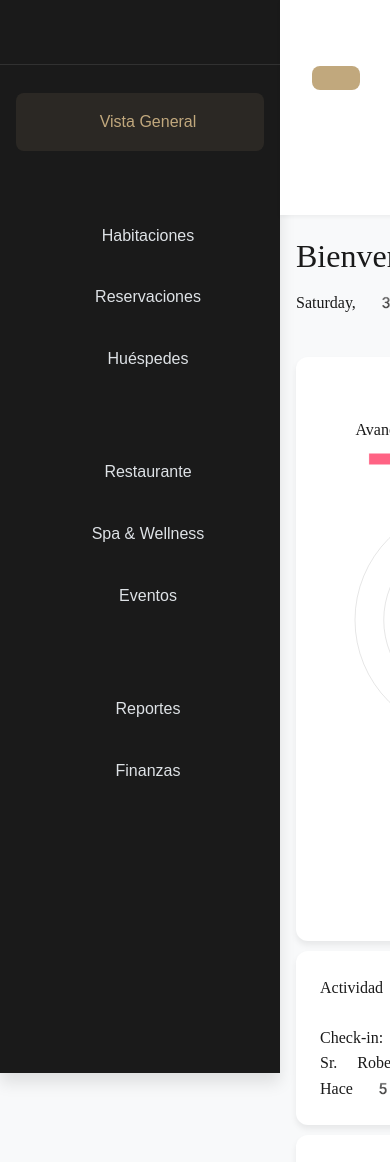
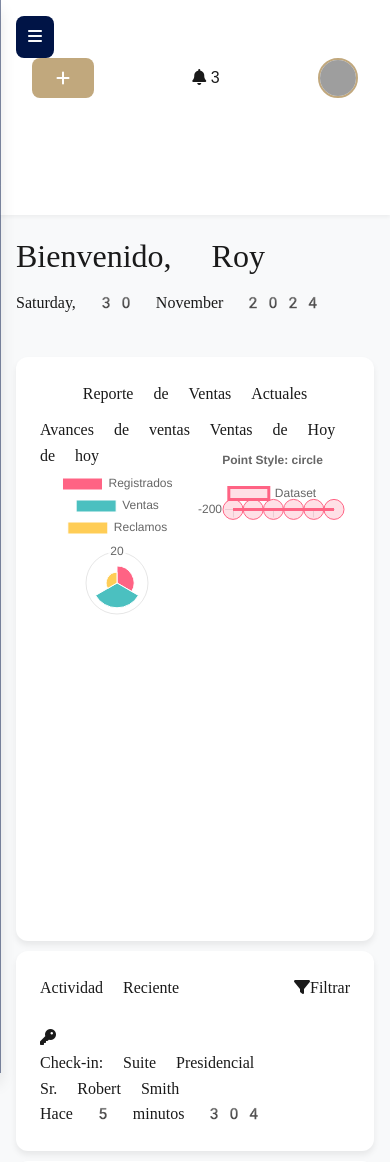
Before and after one commit to yukio-kayaba/admiminstrador_hotel_proyecto, a PHP site: page /index.php?vista=panel in a window 390 px wide; the page is wider, and only the part inside the window is pictured. Shown: the top 1162 px of that part. Run offline with PHP 8.4, Linux system fonts and the light colour scheme; grey boxes are pictures that could not be loaded.

Commit message:
responsive
hamburguer

```diff
--- a/adm_hotel_sky/view/css/panel.css
+++ b/adm_hotel_sky/view/css/panel.css
@@ -9,7 +9,7 @@
     /* Paleta neutral */
     --color-bg: #F8F9FA;
     --color-white: #FFFFFF;
-    --color-black: #1A1A1A;
+    --color-black: #001446;
     --color-gray-100: #F8F9FA;
     --color-gray-200: #E9ECEF;
     --color-gray-300: #DEE2E6;
@@ -50,6 +50,43 @@
     color: var(--color-black);
     line-height: 1.6;
 }
+.menu-toggle {
+    display: none;
+    position: fixed;
+    top: 1rem;
+    left: 1rem;
+    z-index: 1001;
+    background-color:  #001446;
+    border: none;
+    padding: 0.75rem;
+    border-radius: 8px;
+    cursor: pointer;
+    color: var(--color-bg);
+    transition: var(--transition);
+}
+
+.menu-toggle.active {
+    left: 270px; /* Ajustar según el ancho de tu sidebar */
+}
+
+/* Estilos para el overlay */
+.sidebar-overlay {
+    display: none;
+    position: fixed;
+    top: 0;
+    left: 0;
+    right: 0;
+    bottom: 0;
+    background: rgba(0, 0, 20, 0.5);
+    z-index: 999;
+    opacity: 0;
+    transition: opacity 0.3s ease;
+}
+
+.sidebar-overlay.active {
+    display: block;
+    opacity: 1;
+}
 
 /* Layout Principal */
 .admin-container {
@@ -60,12 +97,13 @@
 /* Sidebar */
 .sidebar {
     width: var(--sidebar-width);
-    background: var(--color-black);
+    background:#001446; ;
     position: fixed;
     height: 100vh;
     overflow-y: auto;
     transition: var(--transition);
     box-shadow: var(--shadow-lg);
+    z-index: 1000;
 }
 
 .brand {
@@ -324,17 +362,34 @@
     :root {
         --sidebar-width: 80px;
     }
-
+    .menu-toggle {
+        display: block;
+    }
+    .main-content {
+        margin-left: 0;
+        width: 100%;
+    }
     .brand h2,
     .brand span,
     .nav-section span,
     .sidebar-nav a span {
-        display: none;
+        display: block;
+    }
+    .sidebar{
+        transform: translateX(-100%);
+        transition: transform 0.4s ease;
     }
 
+    .sidebar.active {
+        transform: translateX(0);
+    }
     .sidebar-nav a {
         justify-content: center;
         padding: 1rem;
+    }
+
+    .main-content.sidebar-active {
+        padding-left: var(--sidebar-width);
     }
 }
 
@@ -352,7 +407,15 @@
         padding: 1rem;
     }
 }
+@media (max-width: 576px) {
+    .sidebar {
+        width: 85%; /* Hacer el sidebar más ancho en móviles muy pequeños */
+    }
 
+    .menu-toggle.active {
+        left: calc(85% - 3rem);
+    }
+}
 @media (max-width: 480px) {
     .nav-actions {
         gap: 1rem;
--- /dev/null
+++ b/adm_hotel_sky/view/js/menu-responsive.js
@@ -0,0 +1,17 @@
+document.addEventListener('DOMContentLoaded', function() {
+    const menuButton = document.querySelector('.menu-toggle');
+    const sidebar = document.querySelector('.sidebar');
+    const overlay = document.querySelector('.sidebar-overlay');
+
+    menuButton.addEventListener('click', function() {
+        sidebar.classList.toggle('active');
+        overlay.classList.toggle('active');
+        menuButton.classList.toggle('active');
+    });
+
+    overlay.addEventListener('click', function() {
+        sidebar.classList.remove('active');
+        overlay.classList.remove('active');
+        menuButton.classList.remove('active');
+    });
+});
--- a/adm_hotel_sky/view/layouts/head.php
+++ b/adm_hotel_sky/view/layouts/head.php
@@ -9,7 +9,7 @@
     <title><?php echo $titulo;?></title>
     <link rel="stylesheet" href="https://cdn.jsdelivr.net/npm/bootstrap-icons/font/bootstrap-icons.css">
     <link rel="stylesheet" href="https://cdn.jsdelivr.net/npm/bulma@1.0.2/css/bulma.min.css">
-
+    <link rel="stylesheet" href="https://cdnjs.cloudflare.com/ajax/libs/font-awesome/6.5.1/css/all.min.css">
     <link rel="stylesheet" href="view/css/panel.css">
     <!-- <script src="path/to/chartjs/dist/chart.umd.js"></script> -->
     <script src="https://cdn.jsdelivr.net/npm/chart.js"></script>
--- a/adm_hotel_sky/view/layouts/nav_bar.php
+++ b/adm_hotel_sky/view/layouts/nav_bar.php
@@ -2,7 +2,6 @@
     <div class="search-wrapper">
         <div class="search-bar">
             <i class="fas fa-search">
-                <svg width="25px" height="25px" viewBox="0 0 24 24" fill="none" xmlns="http://www.w3.org/2000/svg"><g id="SVGRepo_bgCarrier" stroke-width="0"></g><g id="SVGRepo_tracerCarrier" stroke-linecap="round" stroke-linejoin="round"></g><g id="SVGRepo_iconCarrier"> <path d="M16.6725 16.6412L21 21M19 11C19 15.4183 15.4183 19 11 19C6.58172 19 3 15.4183 3 11C3 6.58172 6.58172 3 11 3C15.4183 3 19 6.58172 19 11Z" stroke="#000000" stroke-width="2" stroke-linecap="round" stroke-linejoin="round"></path> </g></svg>
             </i>
             <input type="search" placeholder="Buscar...">
         </div>
--- a/adm_hotel_sky/view/panel.php
+++ b/adm_hotel_sky/view/panel.php
@@ -6,74 +6,34 @@
 <?php require_once "layouts/head.php"; ?>
 
     <link rel="stylesheet" href="<?php echo url; ?>/view/css/nav-bar.css">
+
     <script src="<?php echo url;?>/view/js/panel_graficos.js" defer></script>
+    <!-- logica de responsive -->
+    <script src="<?php echo url;?>/view/js/menu-responsive.js" defer></script>
 </head>
 <body>
 <div class="admin-container">
-    <!-- Sidebar -->
-    <aside class="sidebar">
-        <!-- Brand Section -->
-        <div class="sidebar-header">
-            <div class="brand">
-                <i class="fas fa-hotel"></i>
-                <h2>HOTEL VILLA</h2>
-                <span>EXPERIENCIA DE LUJO </span>
-            </div>
-        </div>
+    <!-- Agregar botón toggle -->
+    <button class="menu-toggle">
+    <i class="fa-solid fa-bars"></i>
+    </button>
 
-        <!-- Navigation -->
-        <nav class="sidebar-nav">
-            <!-- Main Section -->
-            <div class="nav-section">
-                <span>PRINCIPAL</span>
-                <ul>
-                    <li class="active">
-                        <a href="?vista=inicio"><i class="fas fa-tachometer-alt"></i>Vista General</a>
-                    </li>
-                </ul>
-            </div>
+    <!-- Agregar overlay -->
+    <div class="sidebar-overlay"></div>
 
-            <!-- Hotel Management -->
-            <div class="nav-section">
-                <span>GESTIÓN HOTELERA</span>
-                <ul>
-                    <li><a href="?vista=habitaciones"><i class="fas fa-bed"></i>Habitaciones</a></li>
-                    <li><a href="?vista=reservaciones"><i class="fas fa-calendar-alt"></i>Reservaciones</a></li>
-                    <li><a href="?vista=huespedes"><i class="fas fa-user-tie"></i>Huéspedes</a></li>
-                </ul>
-            </div>
-
-            <!-- Services Section -->
-            <div class="nav-section">
-                <span>SERVICIOS</span>
-                <ul>
-                    <li><a href="?vista=restaurante"><i class="fas fa-utensils"></i>Restaurante</a></li>
-                    <li><a href="?vista=spa"><i class="fas fa-spa"></i>Spa & Wellness</a></li>
-                    <li><a href="?vista=eventos"><i class="fas fa-glass-cheers"></i>Eventos</a></li>
-                </ul>
-            </div>
-
-            <!-- Analysis Section -->
-            <div class="nav-section">
-                <span>ANÁLISIS</span>
-                <ul>
-                    <li><a href="?vista=reportes"><i class="fas fa-chart-line"></i>Reportes</a></li>
-                    <li><a href="?vista=finanzas"><i class="fas fa-dollar-sign"></i>Finanzas</a></li>
-                </ul>
-            </div>
-        </nav>
-    </aside>
+    <!-- navegacion izquierda -->
+    <?php include('./view/layouts/nav_var_izquierdo.php'); ?>
 
     <!-- Main Content -->
     <main class="main-content">
-        <!-- Top Navigation -->
+        <!--navegacion superior -->
         <?php include('./view/layouts/nav_bar.php'); ?>
 
         <!-- Dashboard Content -->
         <div class="dashboard-content">
             <!-- Welcome Section -->
             <div class="welcome-section">
-                <h1>Bienvenido, James</h1>
+                <h1>Bienvenido, Roy</h1>
                 <p><?php echo date('l, d F Y'); ?></p>
             </div>
 
@@ -120,7 +80,7 @@
             <div class="activity-section">
                 <div class="section-header">
                     <h2>Reporte de Nuevos Mienbros</h2>
-                    <label class="filter-btn" for="">
+                    <label class="filter-btn">
                         <input class="fas fa-filter" type="date" name="" id="">
                     </label>
                 </div>
```
Also changed, not shown: adm_hotel_sky/view/layouts/nav_var_izquierdo.php (added, +52 -0 lines).
